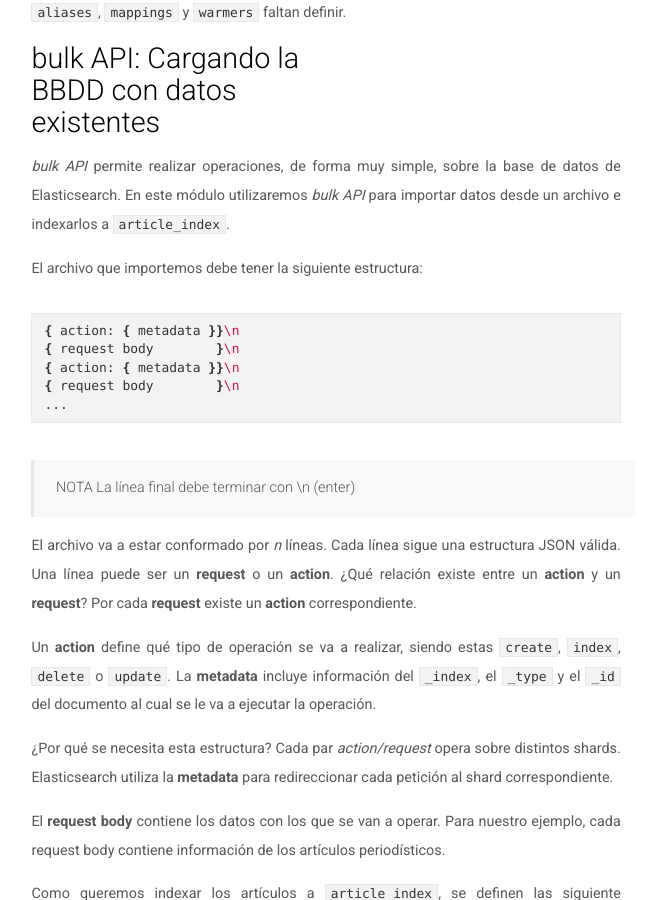
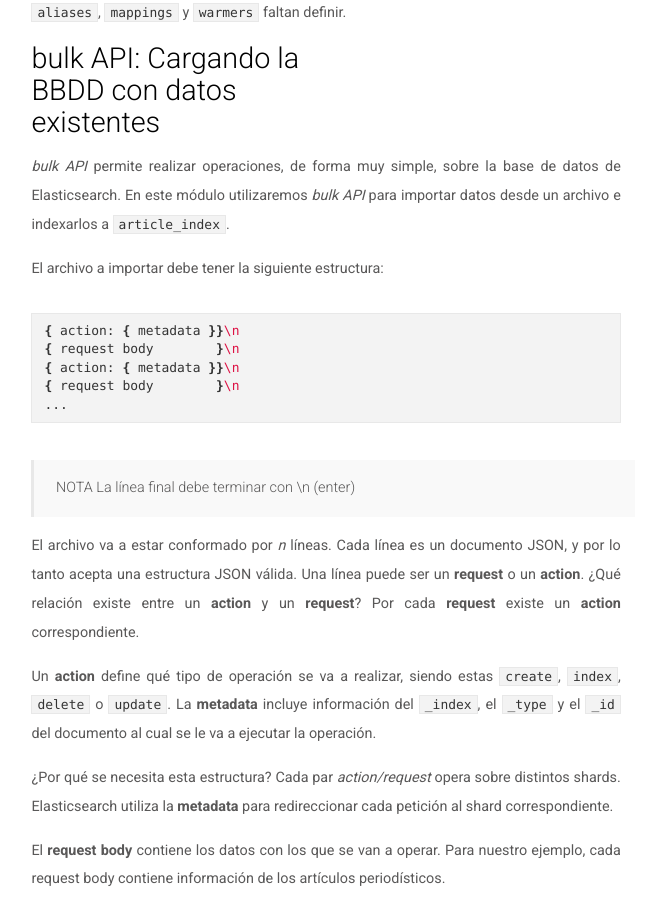
Before and after one commit to Desarrollo-CeSPI/desarrollo-cespi.github.io, a Jekyll site: the page built from _posts/2016-05-06-elasticsearch-module_3.md, in a window 1280 px wide and 900 px high, scrolled down 1512 px. Shown: the whole window, without its empty margins (294-946 px from the left). Built offline with Jekyll 4.4.1, drawn with Linux system fonts in a browser that asks for light colours; nearby versions of some CDN libraries.

Commit message:
improve redaction on  section

```diff
--- a/_posts/2016-05-06-elasticsearch-module_3.md
+++ b/_posts/2016-05-06-elasticsearch-module_3.md
@@ -59,7 +59,7 @@ Como se podrá observar, el índice se creo con 4 características configurables
 
 *bulk API* permite realizar operaciones, de forma muy simple, sobre la base de datos de Elasticsearch. En este módulo utilizaremos *bulk API* para importar datos desde un archivo e indexarlos a `article_index`.
 
-El archivo que importemos debe tener la siguiente estructura:
+El archivo a importar debe tener la siguiente estructura:
 
 {% highlight bash%}
 { action: { metadata }}\n
@@ -72,7 +72,7 @@ El archivo que importemos debe tener la siguiente estructura:
 > NOTA
 > La línea final debe terminar con \n (enter)
 
-El archivo va a estar conformado por *n* líneas. Cada línea sigue una estructura JSON válida. Una línea puede ser un **request** o un **action**. ¿Qué relación existe entre un **action** y un **request**? Por cada **request** existe un **action** correspondiente.
+El archivo va a estar conformado por *n* líneas. Cada línea es un documento JSON, y por lo tanto acepta una estructura JSON válida. Una línea puede ser un **request** o un **action**. ¿Qué relación existe entre un **action** y un **request**? Por cada **request** existe un **action** correspondiente.
 
 Un **action** define qué tipo de operación se va a realizar, siendo estas `create`, `index`, `delete` o `update`.
 La **metadata** incluye información del `_index`, el `_type` y el `_id` del documento al cual se le va a ejecutar la operación.
```
